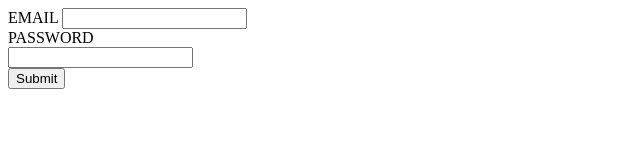
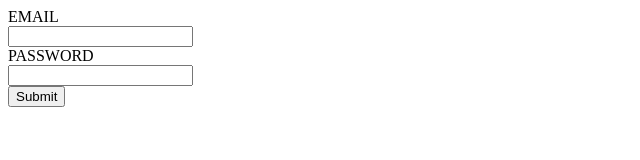
Before and after one commit to syedbadhusha/Netlify-demo, a plain HTML site: page index.html in a window 1280 px wide. Shown: the whole page, without its empty margins (0-640 px from the left). Drawn offline with Linux system fonts and the light colour scheme.

Commit message:
Update index.html
br

```diff
--- a/index.html
+++ b/index.html
@@ -7,7 +7,7 @@
 </head>
 <body>
     <form>
-    <label for="email">EMAIL</label>
+    <label for="email">EMAIL</label><br>
     <input type="email" name="Email" id="email" required><br>
     <label for="password">PASSWORD</label><br>
     <input type="password" name="pass" id="password" required><br>
```
